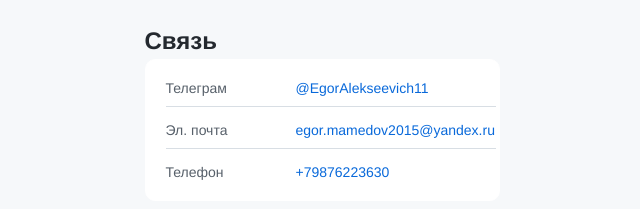
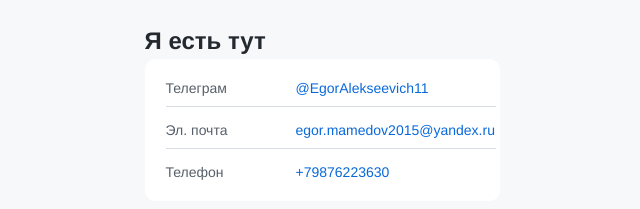
Before and after one commit to Egor-Mamedov2/-, a plain HTML site: page index.html in a window 1280 px wide. Shown: the part 520-729 px from the top of the page, 318-958 px from the left. Drawn offline with Linux system fonts and the light colour scheme.

Commit message:
визитка 2

```diff
--- a/index.html
+++ b/index.html
@@ -16,7 +16,7 @@
     </header>
     <main>
       <section class="links">
-        <h2 class="links__header">Связь</h2>
+        <h2 class="links__header">Я есть тут</h2>
         <ul class="links__container">
           <li class="links__link">
             <p class="links__title">Телеграм</p>
```
